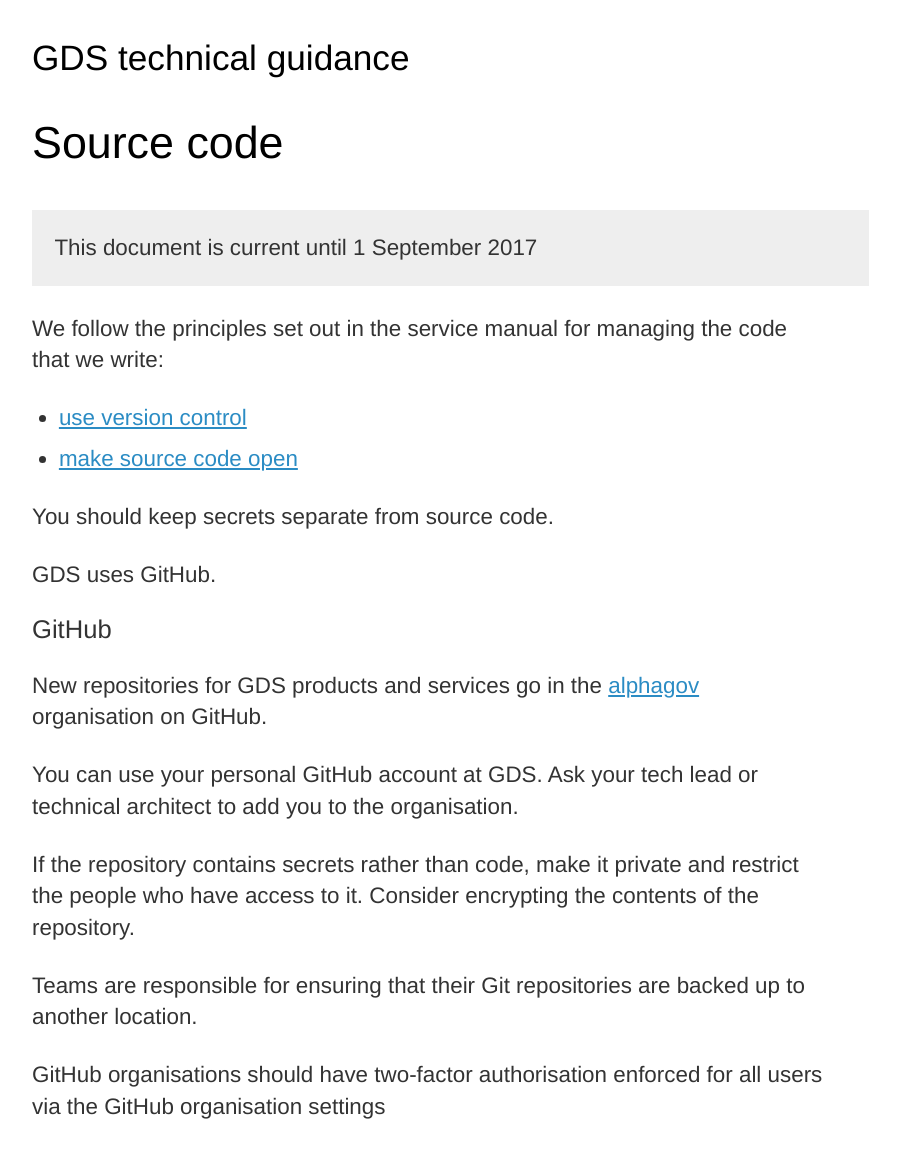
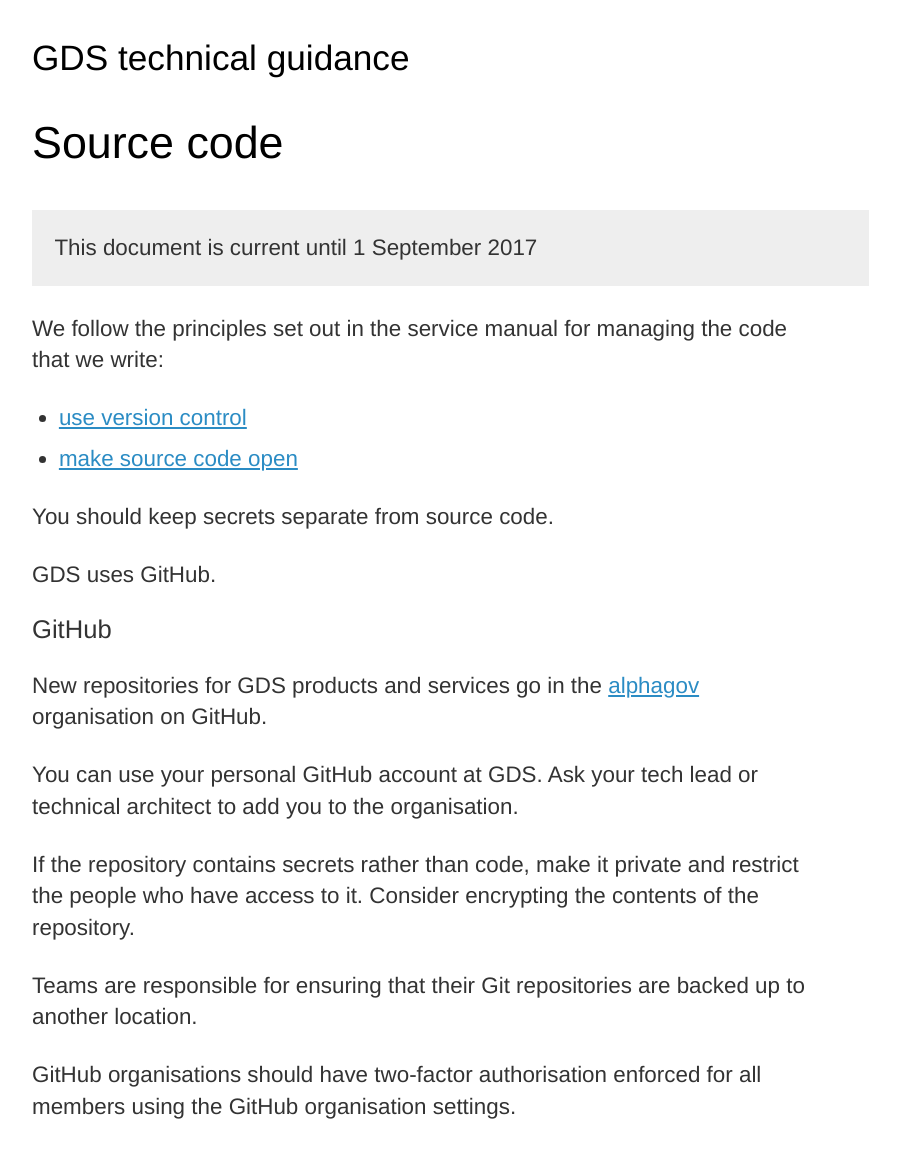
Before and after one commit to alphagov/gds-way, a Jekyll site: the page built from source-code.md, in a window 1280 px wide. Shown: the whole page, without its empty margins (8-908 px from the left). Built offline with Jekyll 4.4.1, drawn with Linux system fonts in a browser that asks for light colours.

Commit message:
Copy edit

```diff
--- a/source-code.md
+++ b/source-code.md
@@ -29,4 +29,4 @@ Consider encrypting the contents of the repository.
 Teams are responsible for ensuring that their Git repositories
 are backed up to another location.
 
-GitHub organisations should have two-factor authorisation enforced for all users via the GitHub organisation settings
+GitHub organisations should have two-factor authorisation enforced for all members using the GitHub organisation settings.
```
